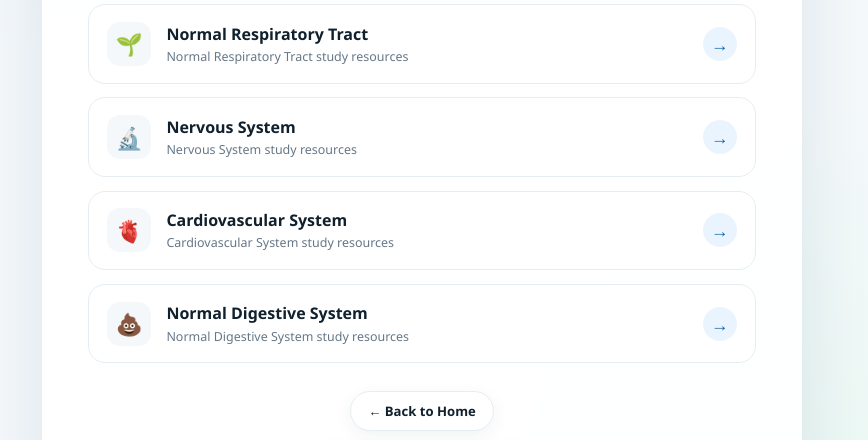
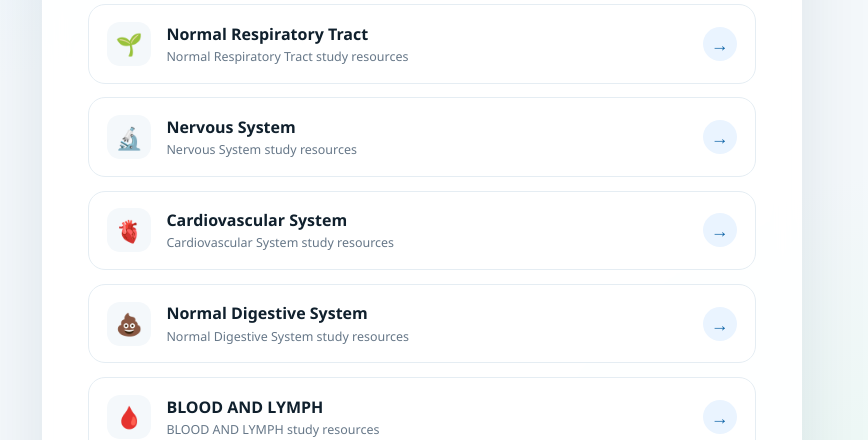
Before and after one commit to introvertasim/assyst, a plain HTML site: page 2ndYear.html in a window 1280 px wide. Shown: the part 524-964 px from the top of the page, without its empty margins (218-1086 px from the left). Drawn offline with Linux system fonts and the light colour scheme.

Commit message:
Update 2ndYear.html

```diff
--- a/2ndYear.html
+++ b/2ndYear.html
@@ -359,6 +359,17 @@
             </span>
             <span class="arrow">→</span>
         </a>
+
+        <a href="/PagesScrap/BloodAndLymph.html" class="page-btn">
+            <span class="page-info">
+                <span class="icon">🩸</span>
+             <span>
+                <span class="name">BLOOD AND LYMPH</span>
+                <span class="small">BLOOD AND LYMPH study resources</span>
+            </span>
+            </span>
+            <span class="arrow">→</span>
+        </a>
 <!--
         <a href="histology.html" class="page-btn">
             <span class="page-info">
```
